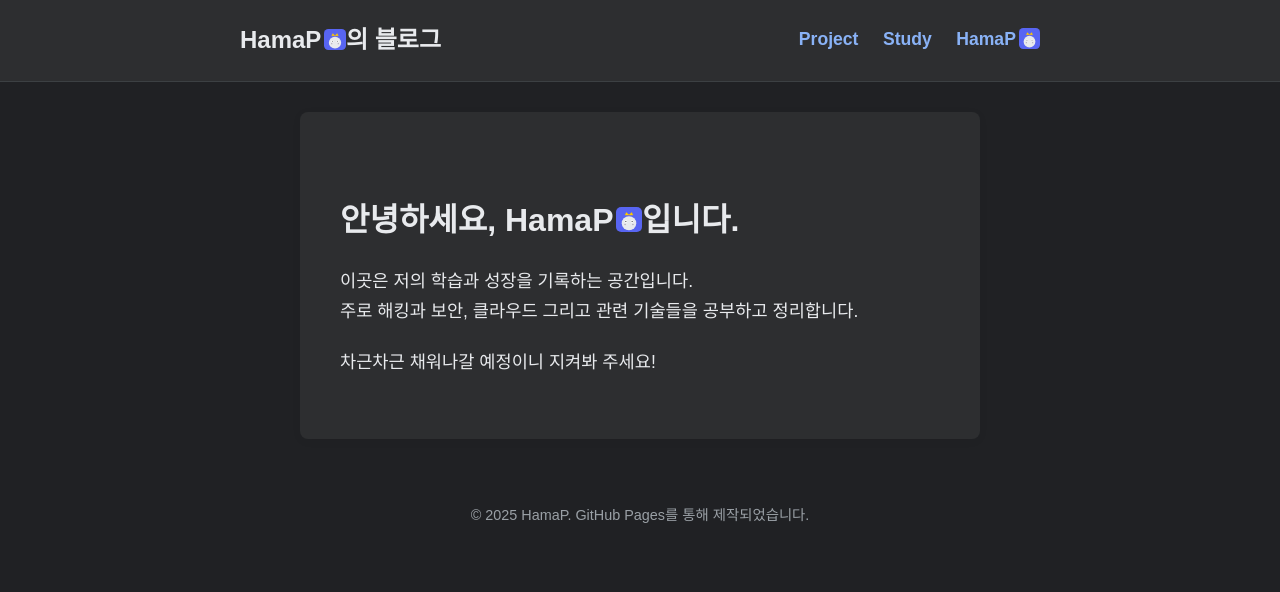
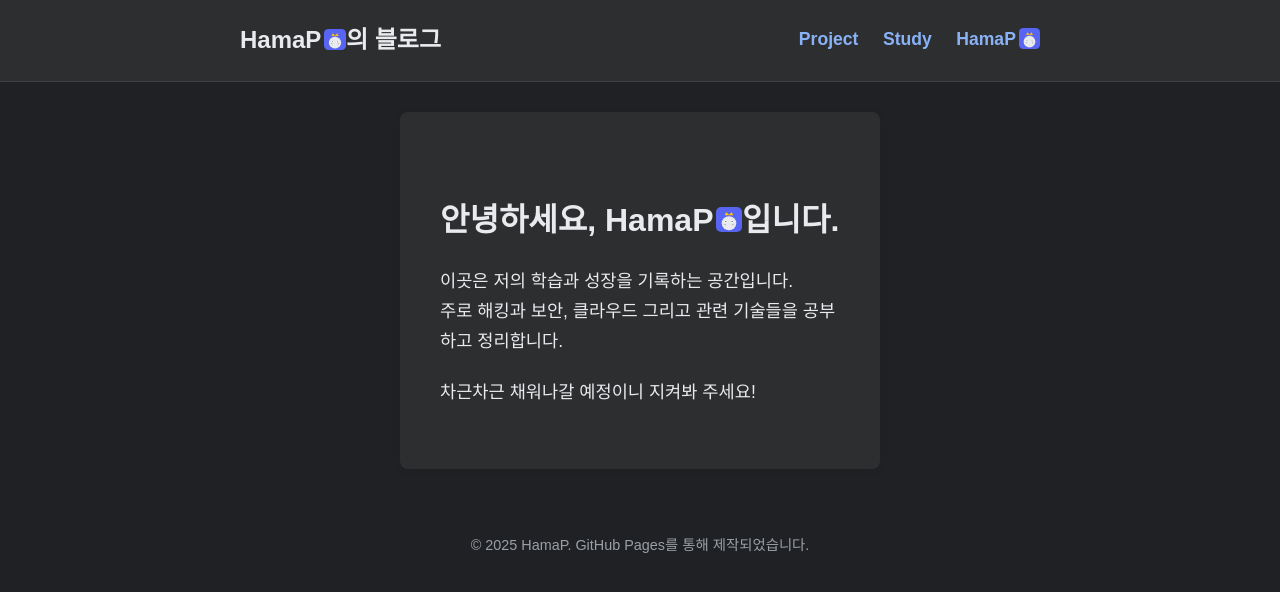
Before and after one commit to HamaP0/HamaP0.github.io, a Jekyll site: the page built from index.html, in a window 1280 px wide. Shown: the top 592 px of the page. Built offline with Jekyll 4.4.1, drawn with Linux system fonts in a browser that asks for light colours; some web fonts are replaced.

Commit message:
Update style.css

```diff
--- a/assets/css/style.css
+++ b/assets/css/style.css
@@ -43,7 +43,7 @@ hr { border: none; border-top: 1px solid var(--border-color); margin: 40px 0; }
 /* 메인 컨텐츠 영역      */
 /* ------------------- */
 .content-wrapper {
-  max-width: 600px; /* 800이 최대 너비 */
+  max-width: 400px; /* 800이 최대 너비 */
   margin: 0 auto 30px auto; /* 상 0, 좌우 auto(가운데정렬), 하 30px */
   padding: 40px;
   background-color: var(--content-bg);
```
